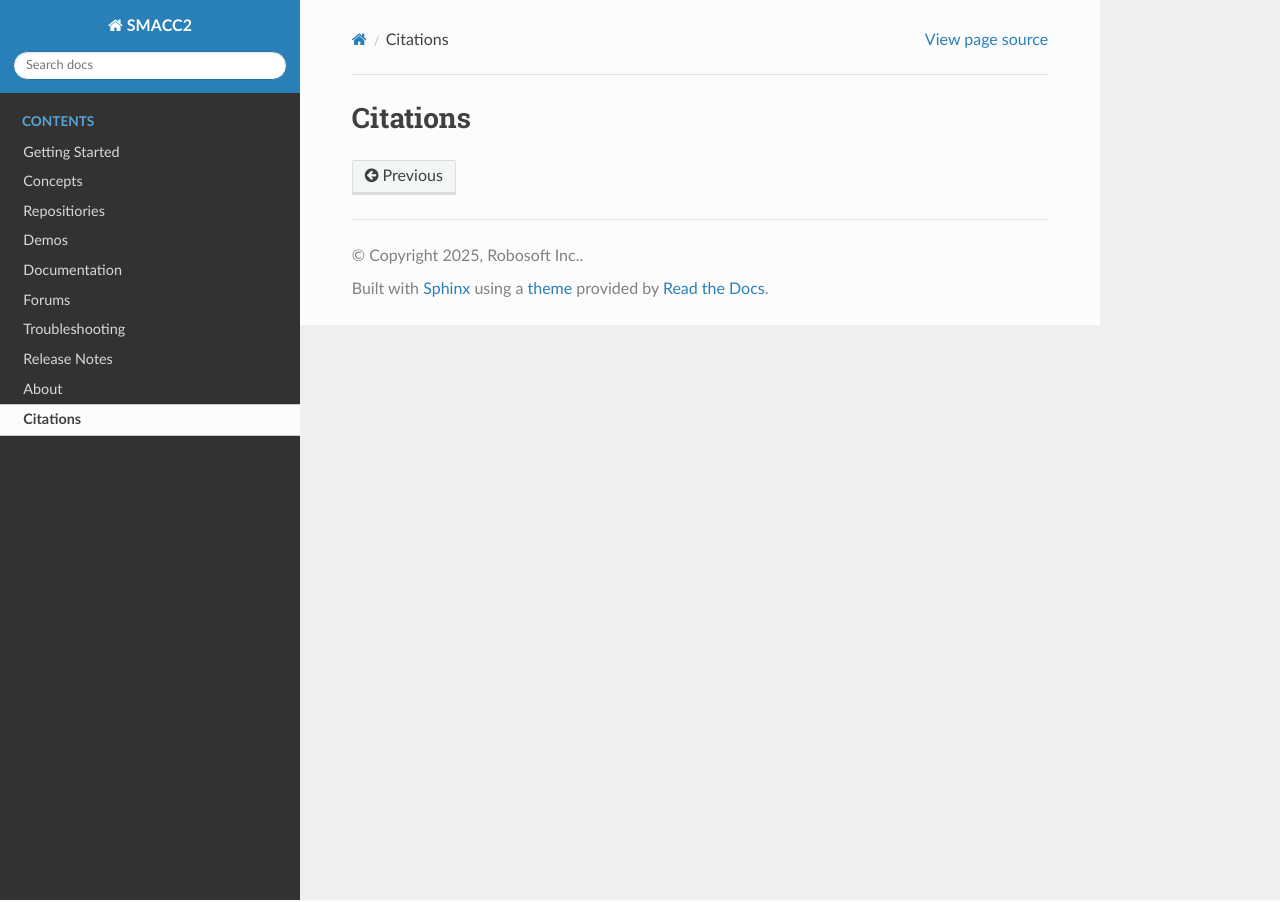
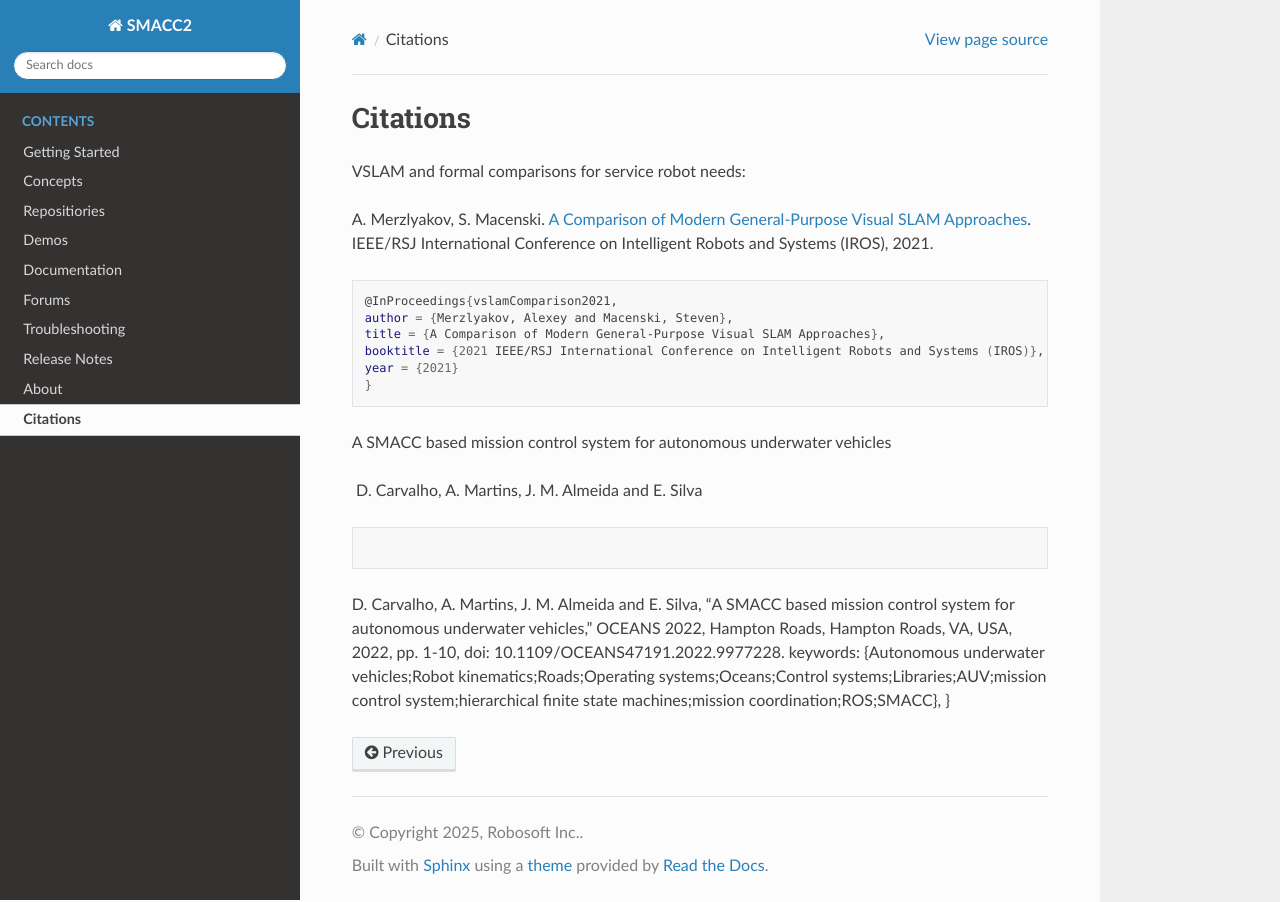
Before and after one commit to robosoft-ai/smacc2_docs, a Sphinx documentation site: the page built from docs/source/citations.rst, in a window 1280 px wide. Built offline with Sphinx 7.4.7 and the Read the Docs theme 3.1.0, drawn with Linux system fonts in a browser that asks for light colours.

Commit message:
Update citations.rst

```diff
--- a/docs/source/citations.rst
+++ b/docs/source/citations.rst
@@ -1,2 +1,25 @@
 Citations
 =====
+
+VSLAM and formal comparisons for service robot needs:
+
+A. Merzlyakov, S. Macenski.
+`A Comparison of Modern General-Purpose Visual SLAM Approaches <https://arxiv.org/abs/2107.07589>`_.
+IEEE/RSJ International Conference on Intelligent Robots and Systems (IROS), 2021.
+
+.. code-block:: bash
+
+   @InProceedings{vslamComparison2021,
+   author = {Merzlyakov, Alexey and Macenski, Steven},
+   title = {A Comparison of Modern General-Purpose Visual SLAM Approaches},
+   booktitle = {2021 IEEE/RSJ International Conference on Intelligent Robots and Systems (IROS)},
+   year = {2021}
+   }
+
+A SMACC based mission control system for autonomous underwater vehicles
+
+D. Carvalho, A. Martins, J. M. Almeida and E. Silva
+
+.. code-block:: bash
+D. Carvalho, A. Martins, J. M. Almeida and E. Silva, "A SMACC based mission control system for autonomous underwater vehicles," OCEANS 2022, Hampton Roads, Hampton Roads, VA, USA, 2022, pp. 1-10, doi: 10.1109/OCEANS47191.2022.9977228. keywords: {Autonomous underwater vehicles;Robot kinematics;Roads;Operating systems;Oceans;Control systems;Libraries;AUV;mission control system;hierarchical finite state machines;mission coordination;ROS;SMACC},
+}
```
